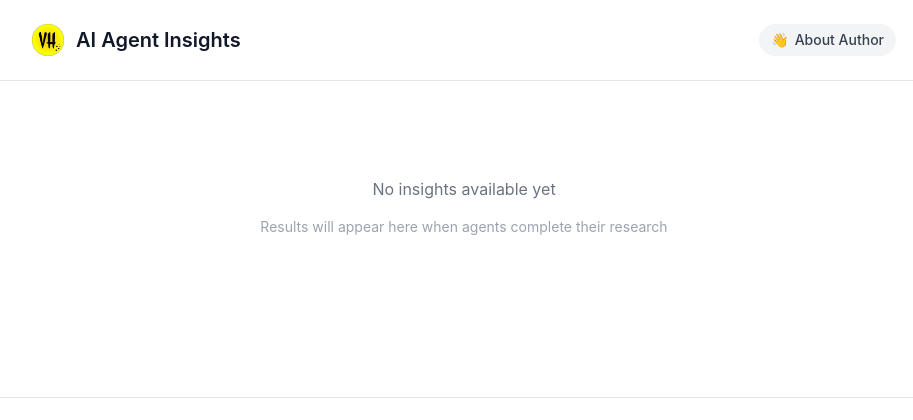
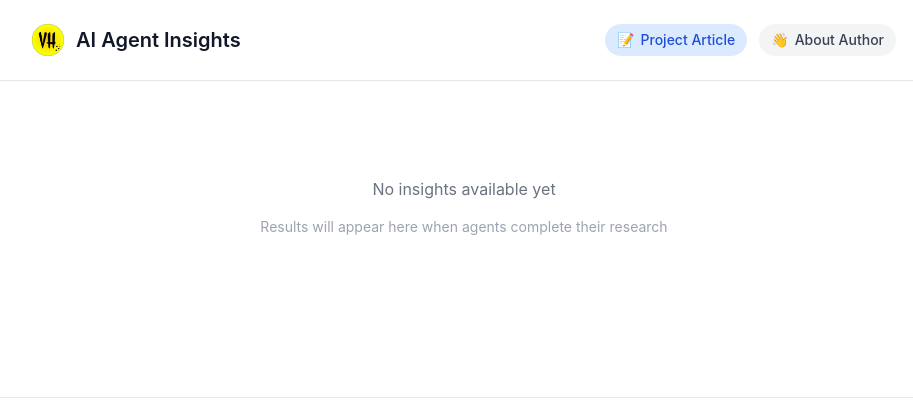
Before and after one commit to vitalii-honchar/reddit-agent, a Python web app: template templates/insights/main.html in a window 1280 px wide. Shown: the top 420 px of the page, without its empty margins (176-1089 px from the left). Run offline with Jinja, Linux system fonts and the light colour scheme; the template is opened without the code that fills it, so the values that code supplies are empty; some libraries are stand-ins or nearby versions.

Commit message:
Added docs

```diff
--- a/templates/insights/main.html
+++ b/templates/insights/main.html
@@ -189,11 +189,18 @@
                     <img src="/static/logo.png" alt="AI Agent Insights Logo by Vitalii Honchar" class="h-8 w-8">
                     <h1 class="text-xl font-semibold">AI Agent Insights</h1>
                 </div>
-                <a href="https://vitaliihonchar.com/about" target="_blank"
-                   class="inline-flex items-center gap-1.5 bg-gray-100 hover:bg-gray-200 text-gray-700 hover:text-gray-900 px-3 py-1.5 rounded-full text-sm font-medium transition-all duration-200">
-                    <span>👋</span>
-                    <span>About Author</span>
-                </a>
+                <div class="flex items-center gap-3">
+                    <a href="https://vitaliihonchar.com/insights/designing-ai-applications-principles-of-distributed-systems" target="_blank"
+                       class="inline-flex items-center gap-1.5 bg-blue-100 hover:bg-blue-200 text-blue-700 hover:text-blue-900 px-3 py-1.5 rounded-full text-sm font-medium transition-all duration-200">
+                        <span>📝</span>
+                        <span>Project Article</span>
+                    </a>
+                    <a href="https://vitaliihonchar.com/about" target="_blank"
+                       class="inline-flex items-center gap-1.5 bg-gray-100 hover:bg-gray-200 text-gray-700 hover:text-gray-900 px-3 py-1.5 rounded-full text-sm font-medium transition-all duration-200">
+                        <span>👋</span>
+                        <span>About Author</span>
+                    </a>
+                </div>
             </div>
         </div>
     </header>
```
Also changed, not shown: README.md.
